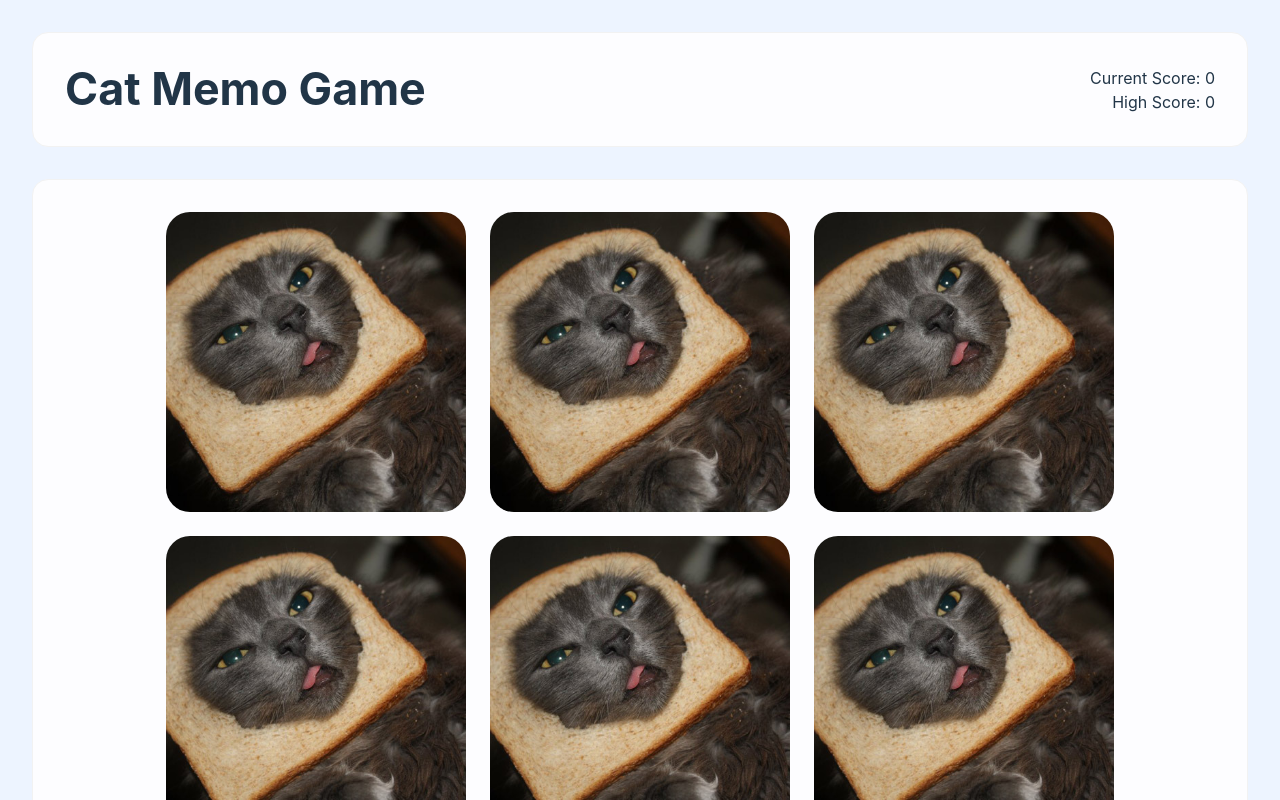
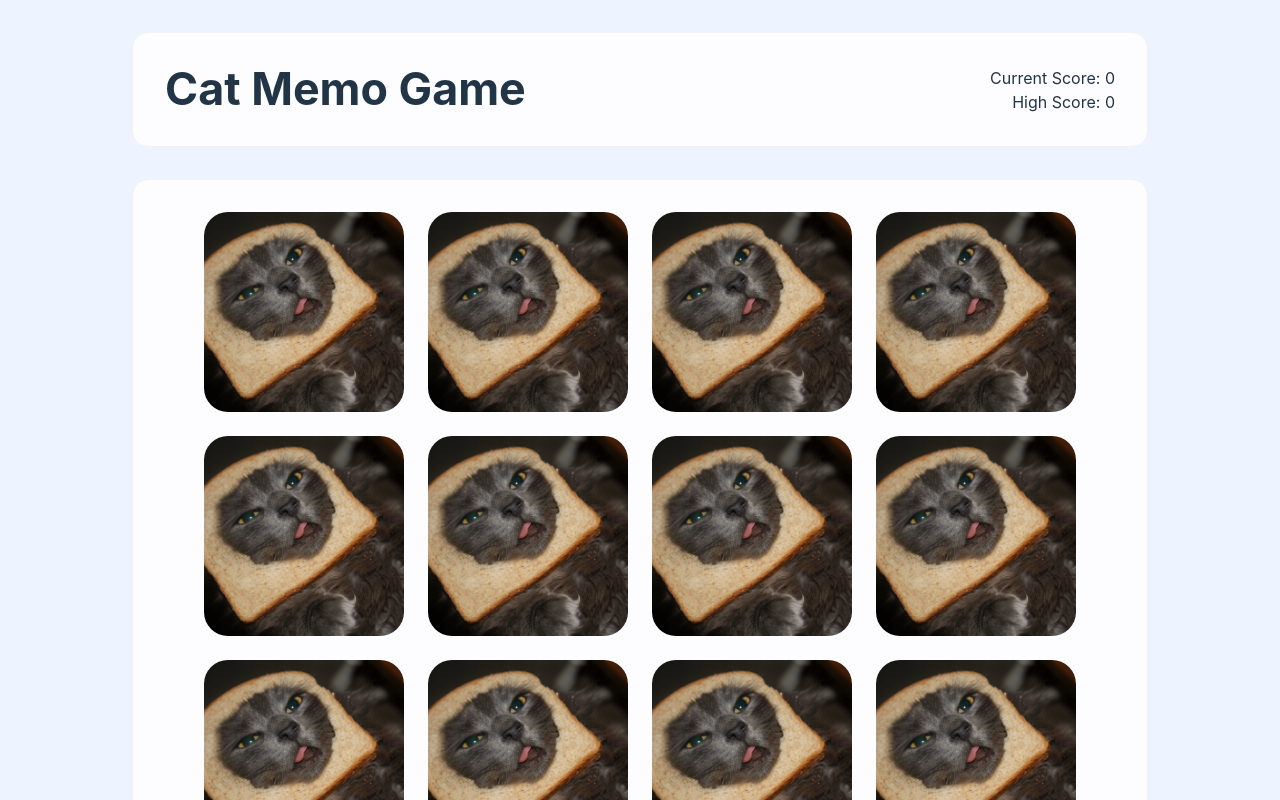
Before and after one commit to vanessapigwin/top-card-game, a React (Vite) app: page / in a window 1280 px wide. Shown: the top 800 px of the page. Built offline with nearby package versions, Linux system fonts and the light colour scheme.

Commit message:
layout max width update

```diff
--- a/src/App.css
+++ b/src/App.css
@@ -2,7 +2,7 @@
   display: flex;
   flex-direction: column;
   height: 100vh;
-  max-width: 1280px;
+  max-width: 1080px;
   margin: 0 auto;
   padding: 2rem;
   gap: 2rem;
@@ -33,8 +33,8 @@
 .container.card-area {
   flex: 1;
   display: grid;
-  grid-template-columns: repeat(auto-fit, 300px);
-  grid-template-rows: repeat(auto-fit, 300px);
+  grid-template-columns: repeat(auto-fit, 200px);
+  grid-template-rows: repeat(auto-fit, 200px);
   gap: 1.5em;
   justify-content: center;
   align-content: center;
--- a/src/App.jsx
+++ b/src/App.jsx
@@ -8,6 +8,9 @@ function App() {
   const [currentScore, setCurrentScore] = useState(0);
   const [isPlaying, setIsPlaying] = useState(true);
   const [imgList, setImgList] = useState([
+    matcha,
+    matcha,
+    matcha,
     matcha,
     matcha,
     matcha,
```
